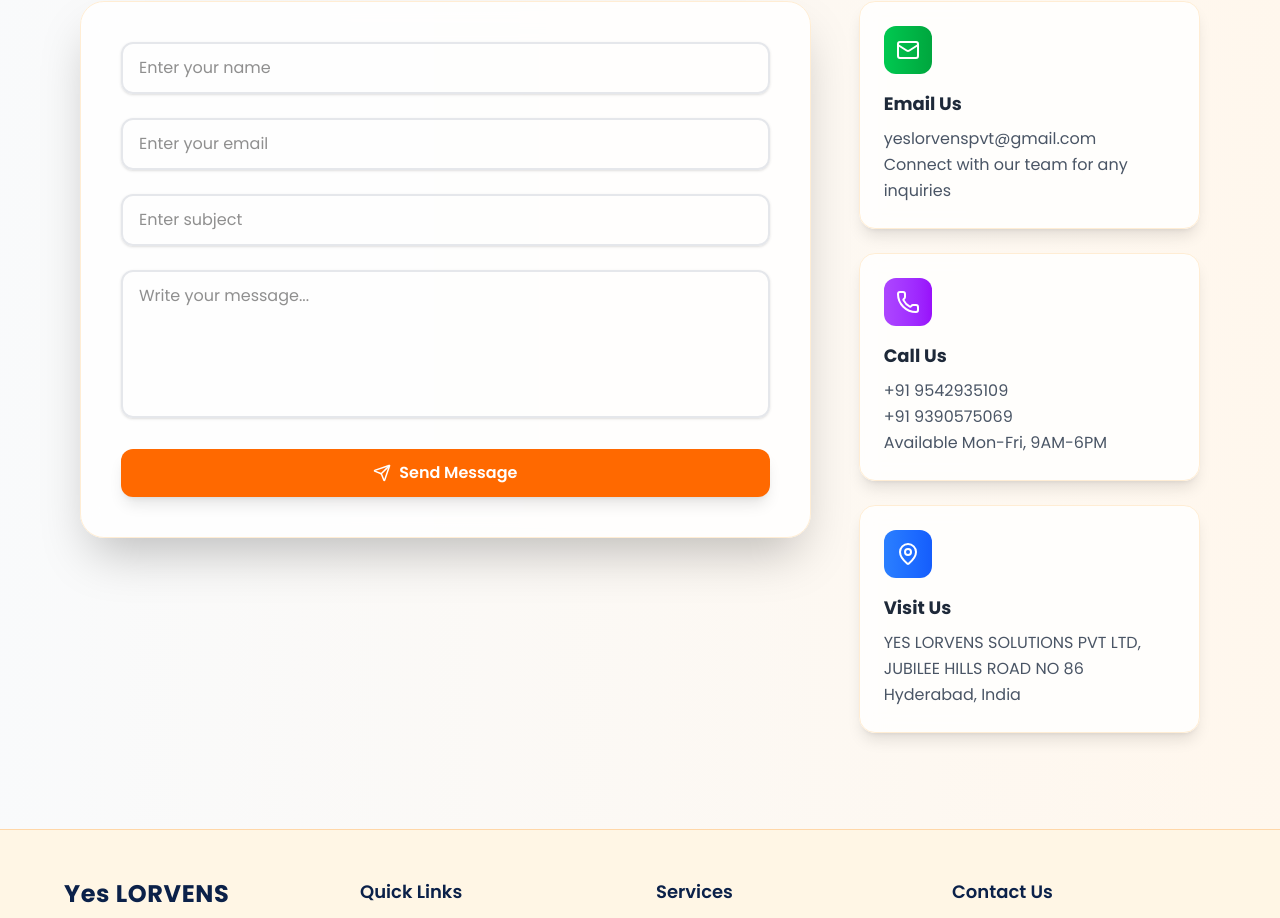
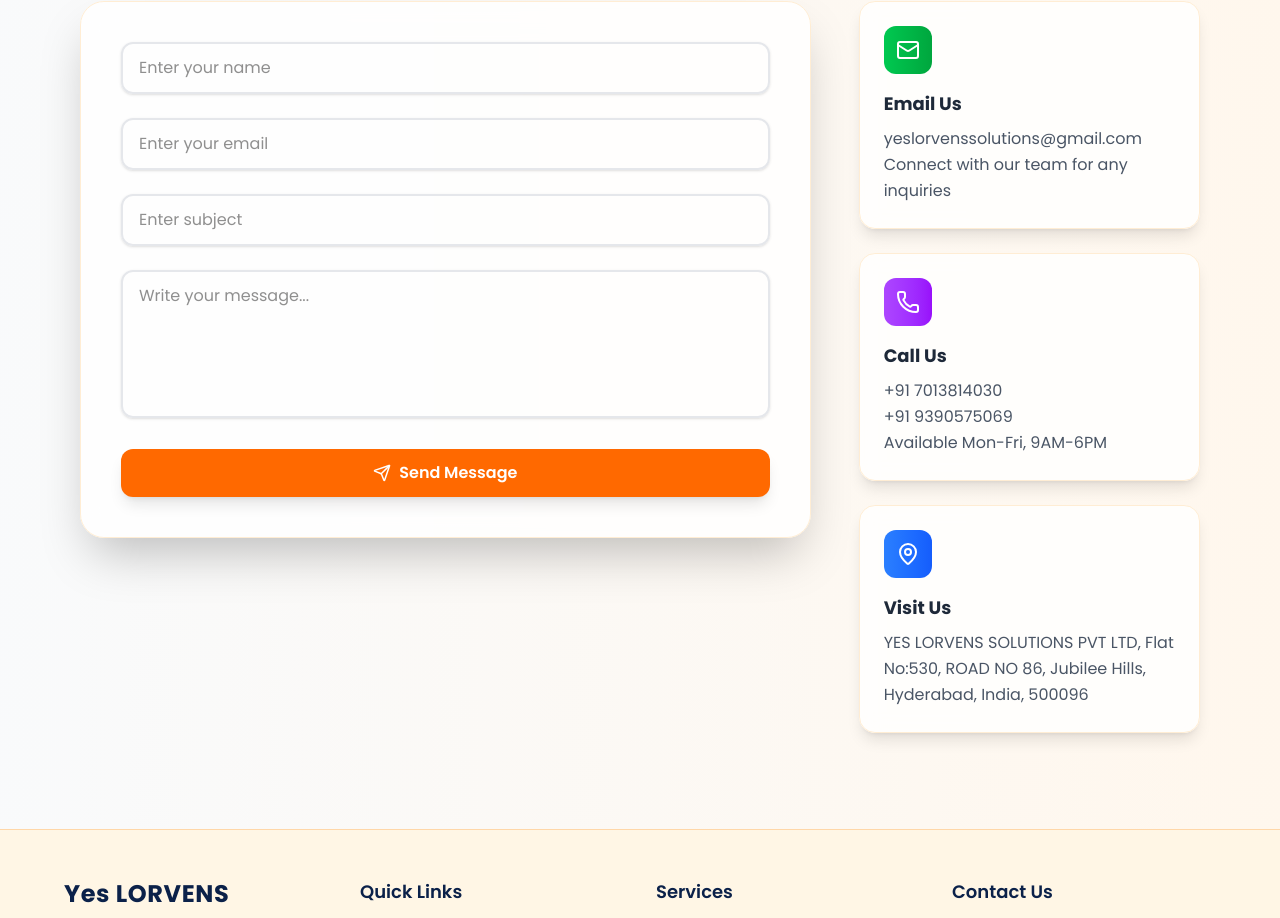
Before and after one commit to LorvensITSolutions/lorvens-v1, a React (Vite) app: page /contact in a window 1280 px wide. Shown: the part 835-1753 px from the top of the page. Built offline with nearby package versions, Linux system fonts and the light colour scheme.

Commit message:
Update ContactPage.jsx

```diff
--- a/src/Pages/ContactPage.jsx
+++ b/src/Pages/ContactPage.jsx
@@ -206,21 +206,21 @@ const ContactPage = () => {
               <ContactInfoCard
                 icon={Mail}
                 title="Email Us"
-                info={`yeslorvenspvt@gmail.com\nConnect with our team for any inquiries`}
+                info={`yeslorvenssolutions@gmail.com\nConnect with our team for any inquiries`}
                 delay={0.2}
                 gradient="from-green-500 to-green-600"
               />
               <ContactInfoCard
                 icon={Phone}
                 title="Call Us"
-                info={`+91 9542935109\n+91 9390575069\nAvailable Mon-Fri, 9AM-6PM`}
+                info={`+91 7013814030\n+91 9390575069\nAvailable Mon-Fri, 9AM-6PM`}
                 delay={0.3}
                 gradient="from-purple-500 to-purple-600"
               />
               <ContactInfoCard
                 icon={MapPin}
                 title="Visit Us"
-                info="YES LORVENS SOLUTIONS PVT LTD, JUBILEE HILLS ROAD NO 86 Hyderabad, India"
+                info="YES LORVENS SOLUTIONS PVT LTD, Flat No:530, ROAD NO 86, Jubilee Hills, Hyderabad, India, 500096"
                 delay={0.1}
                 gradient="from-blue-500 to-blue-600"
               />
```
